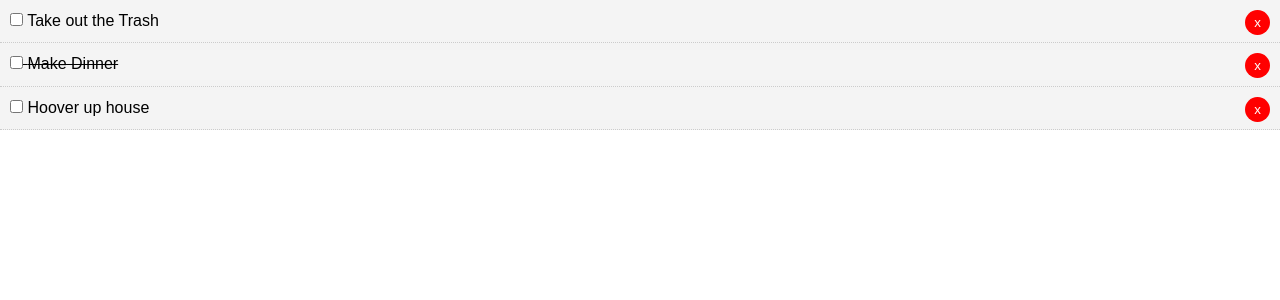
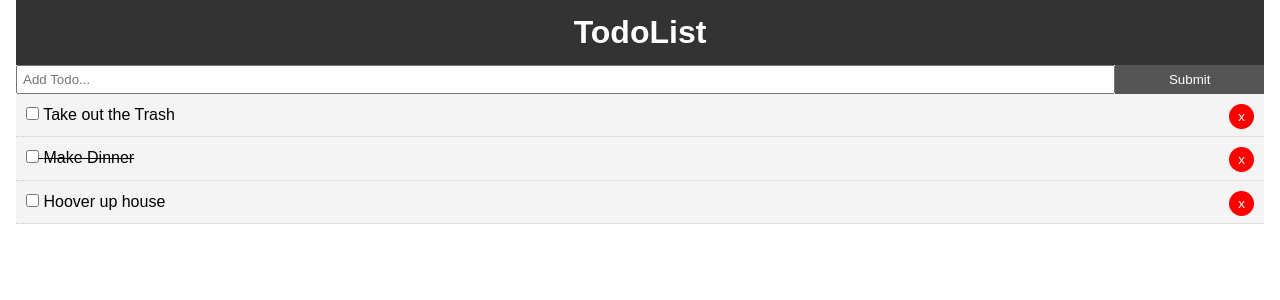
Before and after one commit to petermanchester1987/react_todo_app, a React (Create React App) app: page / in a window 1280 px wide. Shown: the top 300 px of the page. Built offline with nearby package versions, Linux system fonts and the light colour scheme.

Commit message:
Added delete todo function and little styling

```diff
--- a/src/App.css
+++ b/src/App.css
@@ -13,3 +13,20 @@
   color: #333333;
   text-decoration: none;
 }
+
+.container {
+  padding: 0 1rem;
+}
+
+.btn {
+  display: inline-block;
+  border: none;
+  background-color: #555;
+  color: #fff;
+  padding: 7px 20px;
+  cursor: pointer;
+}
+
+.btn:hover {
+  background: #666;
+}
--- a/src/App.js
+++ b/src/App.js
@@ -1,5 +1,7 @@
 import React from "react";
 import Todos from "./components/Todos.js";
+import AddTodo from "./components/AddTodo.js";
+import Header from "./components/layout/Header.js";
 import "./App.css";
 
 class App extends React.Component {
@@ -35,11 +37,27 @@
     });
   };
 
+  //Delete Todo
+
+  delTodo = (id) => {
+    this.setState({
+      todos: [...this.state.todos.filter((todo) => todo.id !== id)],
+    });
+  };
+
   render() {
     console.log(this.state.todos);
     return (
       <div className="App">
-        <Todos todos={this.state.todos} markComplete={this.markComplete} />
+        <div className="container">
+          <Header />
+          <AddTodo />
+          <Todos
+            todos={this.state.todos}
+            markComplete={this.markComplete}
+            delTodo={this.delTodo}
+          />
+        </div>
       </div>
     );
   }
--- /dev/null
+++ b/src/components/AddTodo.js
@@ -0,0 +1,24 @@
+import React, { Component } from "react";
+
+export class AddTodo extends Component {
+  render() {
+    return (
+      <form style={{ display: "flex" }}>
+        <input
+          type="text"
+          name="title"
+          placeholder="Add Todo..."
+          style={{ flex: "10", padding: "5px" }}
+        ></input>
+        <input
+          type="submit"
+          value="Submit"
+          className="btn"
+          style={{ flex: "1" }}
+        ></input>
+      </form>
+    );
+  }
+}
+
+export default AddTodo;
--- a/src/components/TodoItem.js
+++ b/src/components/TodoItem.js
@@ -26,7 +26,9 @@
           />{" "}
           {"   "}
           {title}
-          <button style={btnStyle}>x</button>
+          <button onClick={this.props.delTodo.bind(this, id)} style={btnStyle}>
+            x
+          </button>
         </p>
       </div>
     );
--- a/src/components/Todos.js
+++ b/src/components/Todos.js
@@ -9,6 +9,7 @@
         key={todo.id}
         todo={todo}
         markComplete={this.props.markComplete}
+        delTodo={this.props.delTodo}
       />
     ));
   }
--- /dev/null
+++ b/src/components/layout/Header.js
@@ -0,0 +1,18 @@
+import React from "react";
+
+function Header() {
+  return (
+    <header style={headerStyle}>
+      <h1>TodoList</h1>
+    </header>
+  );
+}
+
+const headerStyle = {
+  background: "#333",
+  color: "#fff",
+  textAlign: "center",
+  padding: "10px",
+};
+
+export default Header;
```
